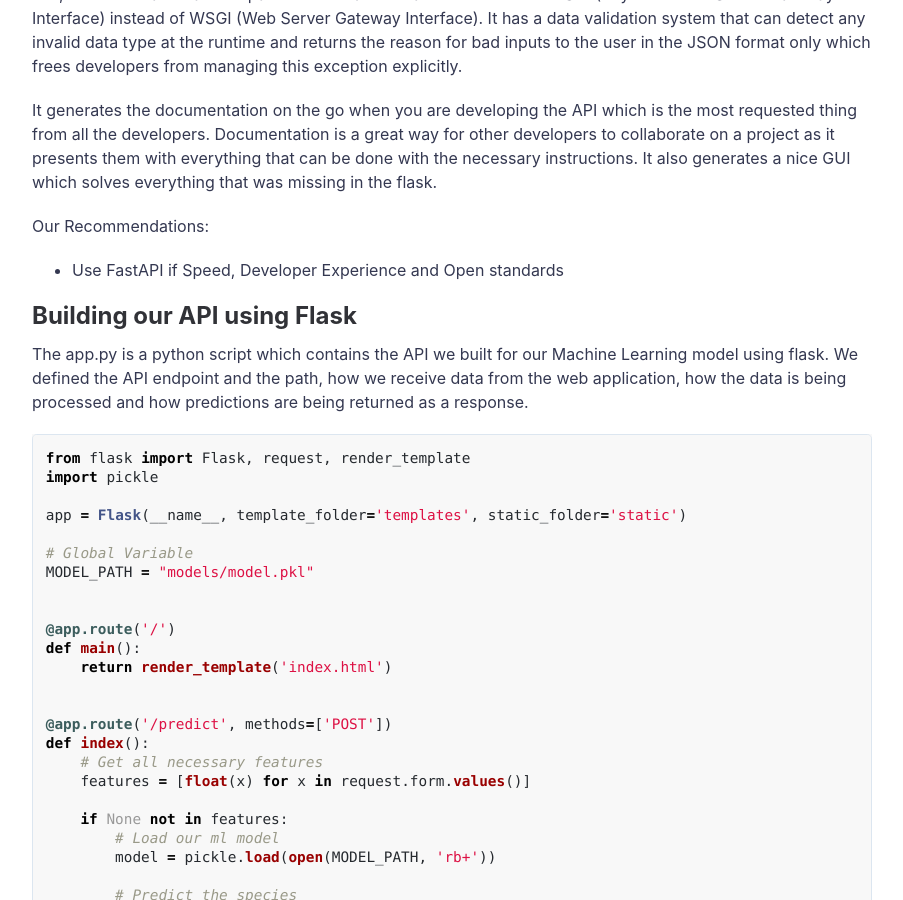
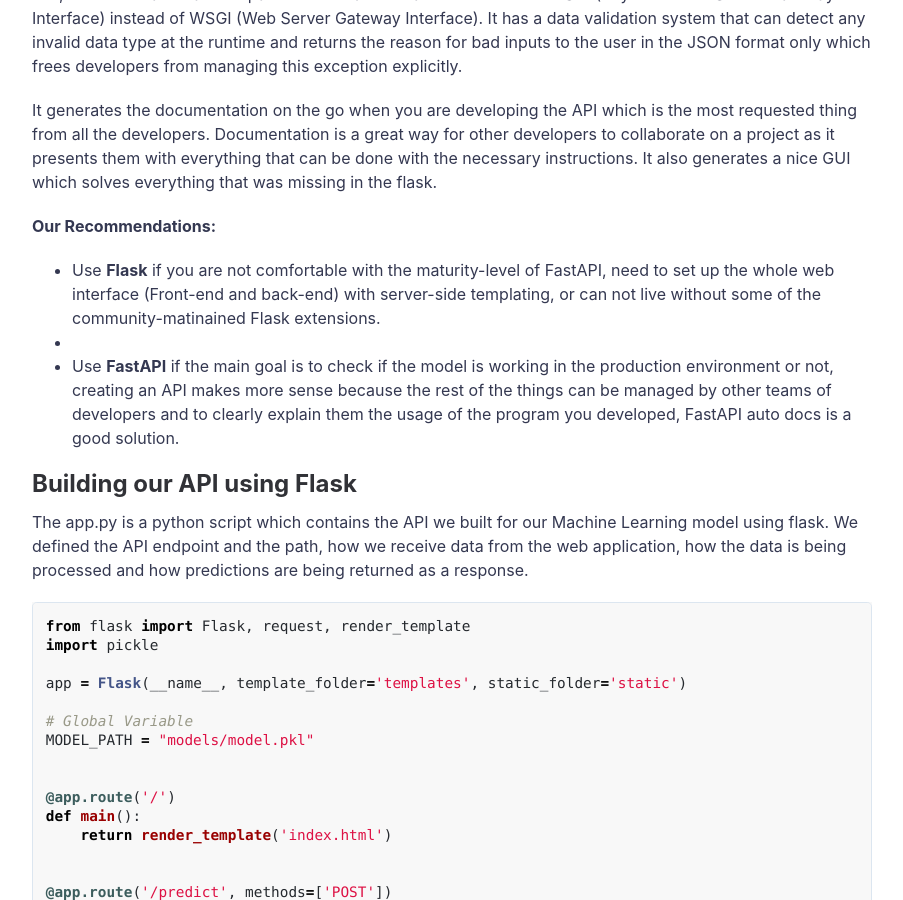
Before and after one commit to DataDima90/ai.github.io, a Jekyll site: the page built from _posts/2020-01-01-Microservice-with-docker-and-flask.md, in a window 1280 px wide and 900 px high, scrolled down 2010 px. Shown: the whole window, without its empty margins (188-1091 px from the left). Built offline with Jekyll 4.4.1, drawn with Linux system fonts in a browser that asks for light colours; a script that is not in the unit is left out; some of the changed text lies outside the part shown.

Commit message:
Update 2020-01-01-Microservice-with-docker-and-flask.md

```diff
--- a/_posts/2020-01-01-Microservice-with-docker-and-flask.md
+++ b/_posts/2020-01-01-Microservice-with-docker-and-flask.md
@@ -47,8 +47,11 @@ FastAPI is a modern framework that allows you to build APIs seamlessly without m
 
 It generates the documentation on the go when you are developing the API which is the most requested thing from all the developers. Documentation is a great way for other developers to collaborate on a project as it presents them with everything that can be done with the necessary instructions. It also generates a nice GUI which solves everything that was missing in the flask.
 
-Our Recommendations:
-- Use FastAPI if Speed, Developer Experience and Open standards
+**Our Recommendations:**
+
+- Use **Flask** if you are not comfortable with the maturity-level of FastAPI, need to set up the whole web interface (Front-end and back-end) with server-side templating, or can not live without some of the community-matinained Flask extensions.
+-
+- Use **FastAPI** if the main goal is to check if the model is working in the production environment or not, creating an API makes more sense because the rest of the things can be managed by other teams of developers and to clearly explain them the usage of the program you developed, FastAPI auto docs is a good solution.
 
 ## Building our API using Flask
 The app.py is a python script which contains the API we built for our Machine Learning model using flask. We defined the API endpoint and the path, how we receive data from the web application, how the data is being processed and how predictions are being returned as a response.
```
